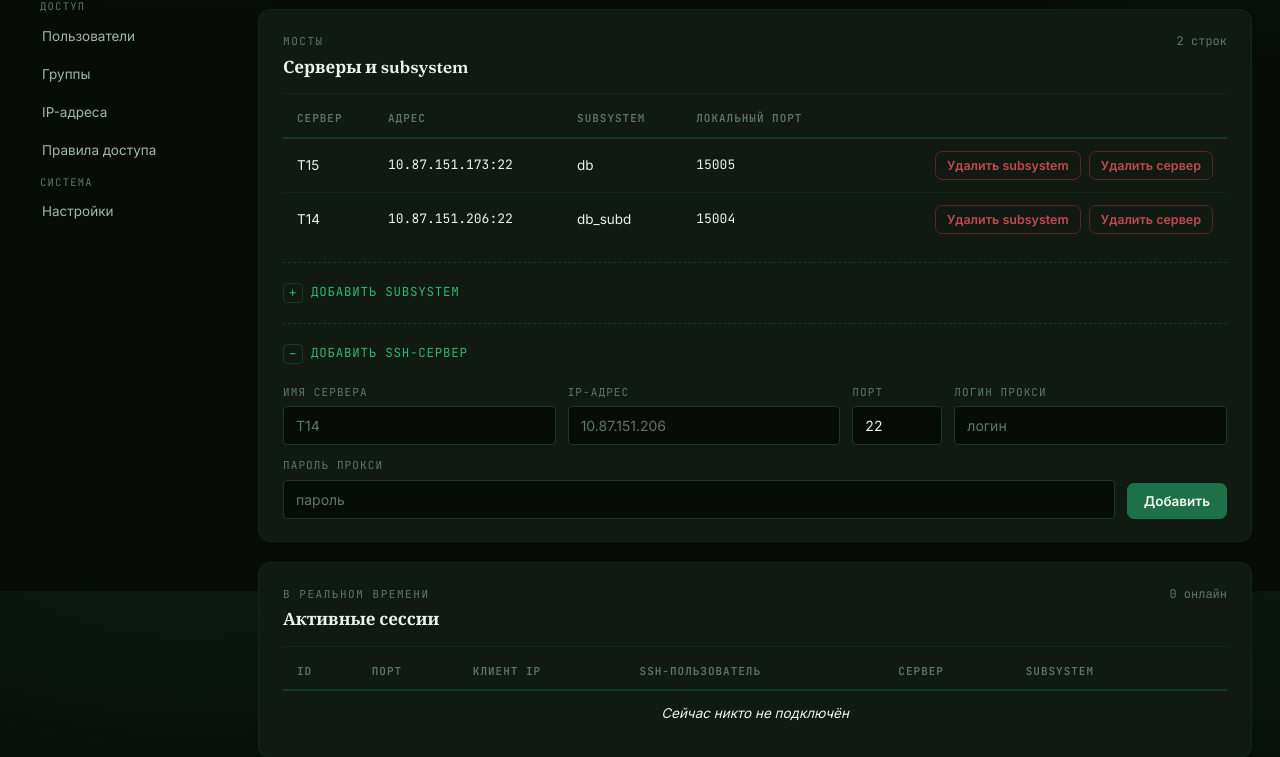
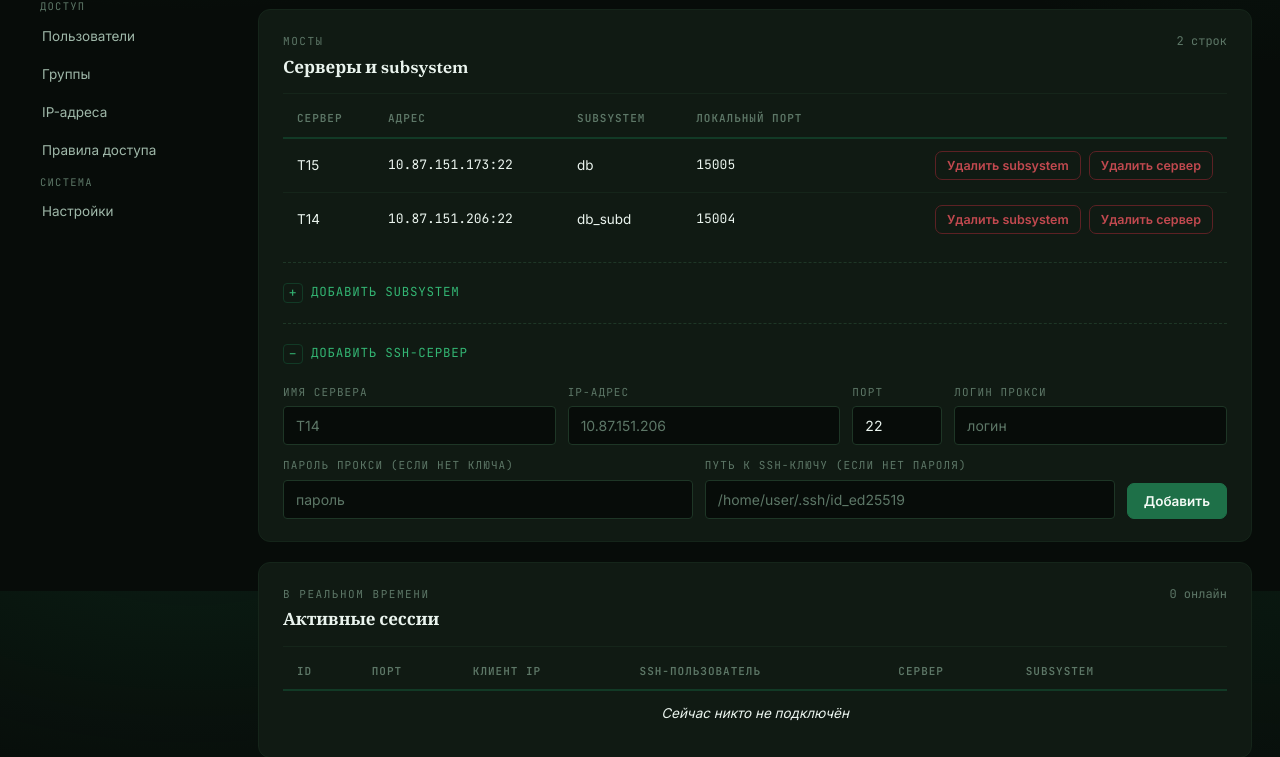
Before and after one commit to belgustas/Snmp_over_SSH_with_WebUI, a Flask app: page /dashboard in a window 1280 px wide, after a click on "ДОБАВИТЬ SSH-СЕРВЕР". Shown: the part 209-966 px from the top of the page. Run offline with Flask 3, Linux system fonts and the light colour scheme; a user stored in the database is signed in; data comes from the database, SQL or seed files in the repository.

```diff
--- a/app.py
+++ b/app.py
@@ -149,12 +149,21 @@ def disconnect(session_id):
 def add_server():
     """
     Добавляет новый SSH-сервер в БД с параметрами подключения.
-    Параметры из формы: name, host, port, proxy_username, proxy_password.
+    Параметры из формы: name, host, port, proxy_username,
+    proxy_password (опционально), proxy_key_path (опционально).
+    Должно быть задано хотя бы одно из двух: пароль или путь к ключу.
     """
     db = DbSession()
     name = request.form["name"].strip()
     host = request.form["host"].strip()
     port = int(request.form["port"])
+    proxy_password = request.form.get("proxy_password", "").strip()
+    proxy_key_path = request.form.get("proxy_key_path", "").strip() or None
+
+    if not proxy_password and not proxy_key_path:
+        db.close()
+        flash("Укажите пароль прокси или путь к SSH-ключу — нужен хотя бы один способ входа.")
+        return redirect(url_for("dashboard"))
 
     existing = db.query(SSHServer).filter(
         (SSHServer.name == name) | ((SSHServer.host == host) & (SSHServer.port == port))
@@ -169,7 +178,10 @@ def add_server():
         host=host,
         port=port,
         proxy_username=request.form["proxy_username"],
-        proxy_password=request.form["proxy_password"],
+        # "" вместо None — колонка в уже существующей БД создана как NOT NULL,
+        # и при подключении по ключу код всё равно проверяет ssh_key_path раньше пароля
+        proxy_password=proxy_password or "",
+        proxy_key_path=proxy_key_path,
     )
     db.add(server)
     db.commit()
--- a/bridge_manager.py
+++ b/bridge_manager.py
@@ -79,6 +79,7 @@ class BridgeManager:
                         "ssh_port": server.port,
                         "ssh_username": server.proxy_username,
                         "ssh_password": server.proxy_password,
+                        "ssh_key_path": server.proxy_key_path,
                         "subsystem": sub.name,
                         "server_id": server.id,
                         "server_name": server.name,
@@ -131,10 +132,10 @@ class BridgeManager:
             return
 
         # Если для этого IP заданы персональные SSH-учётки — используем их,
-        # иначе берём общие учётки сервера (proxy_username/proxy_password).
+        # иначе берём общие учётки сервера (proxy_username/proxy_password/proxy_key_path).
         ssh_username = access["ssh_username"] or rule["ssh_username"]
         ssh_password = access["ssh_password"] or rule["ssh_password"]
-        ssh_key_path = access["ssh_key_path"]
+        ssh_key_path = access["ssh_key_path"] or rule.get("ssh_key_path")
 
         ssh_client = paramiko.SSHClient()
         ssh_client.set_missing_host_key_policy(paramiko.AutoAddPolicy())
--- a/models.py
+++ b/models.py
@@ -13,7 +13,8 @@ class SSHServer(Base):
     host = Column(String, nullable=False)
     port = Column(Integer, default=22)
     proxy_username = Column(String, nullable=False)  # учётки прокси для подключения к серверу
-    proxy_password = Column(String, nullable=False)
+    proxy_password = Column(String, nullable=True)   # опционально, если используется ключ
+    proxy_key_path = Column(String, nullable=True)   # путь к приватному SSH-ключу (опционально)
 
     subsystems = relationship("Subsystem", back_populates="server")
     access_rules = relationship("ServerAccessRule", back_populates="server")
@@ -138,6 +139,13 @@ def migrate_existing_sqlite_schema():
         if "ssh_key_path" not in existing_columns:
             connection.execute(text("ALTER TABLE client_ips ADD COLUMN ssh_key_path VARCHAR"))
 
+        existing_server_columns = {
+            row[1]
+            for row in connection.exec_driver_sql("PRAGMA table_info(ssh_servers)").fetchall()
+        }
+        if "proxy_key_path" not in existing_server_columns:
+            connection.execute(text("ALTER TABLE ssh_servers ADD COLUMN proxy_key_path VARCHAR"))
+
 
 migrate_existing_sqlite_schema()
 
--- a/templates/dashboard.html
+++ b/templates/dashboard.html
@@ -172,7 +172,8 @@
             <div class="field"><label>IP-адрес</label><input type="text" name="host" placeholder="10.87.151.206" required></div>
             <div class="field" style="max-width: 90px;"><label>Порт</label><input type="number" name="port" value="22" required></div>
             <div class="field"><label>Логин прокси</label><input type="text" name="proxy_username" placeholder="логин" required></div>
-            <div class="field"><label>Пароль прокси</label><input type="password" name="proxy_password" placeholder="пароль" required></div>
+            <div class="field"><label>Пароль прокси (если нет ключа)</label><input type="password" name="proxy_password" placeholder="пароль"></div>
+            <div class="field"><label>Путь к SSH-ключу (если нет пароля)</label><input type="text" name="proxy_key_path" placeholder="/home/user/.ssh/id_ed25519"></div>
             <button type="submit" class="btn btn-primary">Добавить</button>
           </div>
         </form>
```
